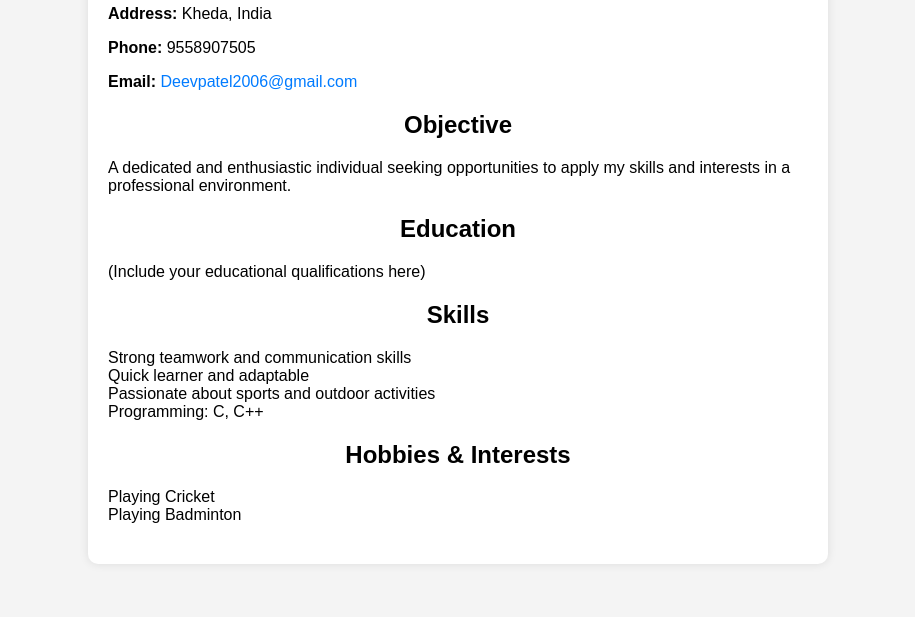
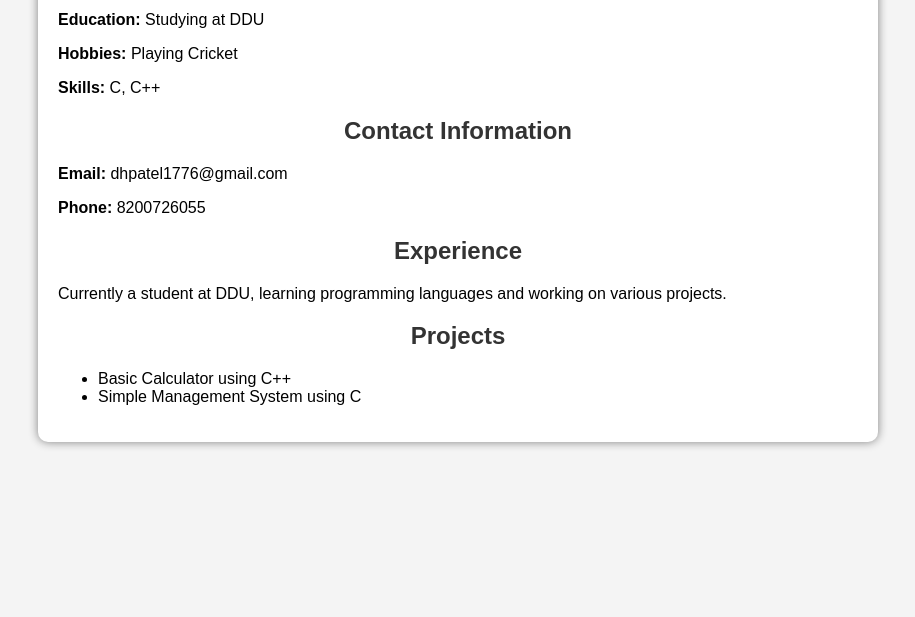
Before and after one commit to DarshanPatel177/resume, a plain HTML site: page index.html in a window 1280 px wide. Shown: the part 183-800 px from the top of the page, without its empty margins (182-1097 px from the left). Drawn offline with Linux system fonts and the light colour scheme.

Commit message:
Update index.html

```diff
--- a/index.html
+++ b/index.html
@@ -3,77 +3,57 @@
 <head>
     <meta charset="UTF-8">
     <meta name="viewport" content="width=device-width, initial-scale=1.0">
-    <title>Deev Patel - Curriculum Vitae</title>
+    <title>Patel Darshan Hiteshbhai - CV</title>
     <style>
         body {
             font-family: Arial, sans-serif;
-            margin: 20px;
+            margin: 40px;
             padding: 20px;
             background-color: #f4f4f4;
         }
         .container {
-            max-width: 700px;
+            max-width: 800px;
+            background: white;
+            padding: 20px;
+            border-radius: 10px;
+            box-shadow: 0px 0px 10px gray;
             margin: auto;
-            padding: 20px;
-            background: white;
-            border-radius: 10px;
-            box-shadow: 0 0 10px rgba(0, 0, 0, 0.1);
         }
         h1, h2 {
-            text-align: center;
+            color: #333;
+            text-align: center; /* Center all titles */
         }
-        ul {
-            list-style-type: none;
-            padding: 0;
+        a {
+            display: inline-block;
+            margin-top: 10px;
+            padding: 10px;
+            background-color: #007BFF;
+            color: white;
+            text-decoration: none;
+            border-radius: 5px;
         }
-        .section {
-            margin-bottom: 20px;
-        }
-        .contact a {
-            color: #007bff;
-            text-decoration: none;
+        a:hover {
+            background-color: #0056b3;
         }
     </style>
 </head>
 <body>
     <div class="container">
-        <h1>Curriculum Vitae</h1>
-        <h2>Deev Patel</h2>
-
-        <div class="section contact">
-            <p><strong>Address:</strong> Kheda, India</p>
-            <p><strong>Phone:</strong> 9558907505</p>
-            <p><strong>Email:</strong> <a href="mailto:Deevpatel2006@gmail.com">Deevpatel2006@gmail.com</a></p>
-
-        </div>
-
-        <div class="section">
-            <h2>Objective</h2>
-            <p>A dedicated and enthusiastic individual seeking opportunities to apply my skills and interests in a professional environment.</p>
-        </div>
-
-        <div class="section">
-            <h2>Education</h2>
-            <p>(Include your educational qualifications here)</p>
-        </div>
-
-        <div class="section">
-            <h2>Skills</h2>
-            <ul>
-                <li>Strong teamwork and communication skills</li>
-                <li>Quick learner and adaptable</li>
-                <li>Passionate about sports and outdoor activities</li>
-                <li>Programming: C, C++</li>
-            </ul>
-        </div>
-
-        <div class="section">
-            <h2>Hobbies & Interests</h2>
-            <ul>
-                <li>Playing Cricket</li>
-                <li>Playing Badminton</li>
-            </ul>
-        </div>
+        <h1>Patel Darshan Hiteshbhai</h1>
+        <p><strong>Location:</strong> Kapadwanj</p>
+        <p><strong>Education:</strong> Studying at DDU</p>
+        <p><strong>Hobbies:</strong> Playing Cricket</p>
+        <p><strong>Skills:</strong> C, C++</p>
+        <h2>Contact Information</h2>
+        <p><strong>Email:</strong> dhpatel1776@gmail.com</p>
+        <p><strong>Phone:</strong> 8200726055</p>
+        <h2>Experience</h2>
+        <p>Currently a student at DDU, learning programming languages and working on various projects.</p>
+        <h2>Projects</h2>
+        <ul>
+            <li>Basic Calculator using C++</li>
+            <li>Simple Management System using C</li>
+        </ul>
     </div>
 </body>
 </html>
```
